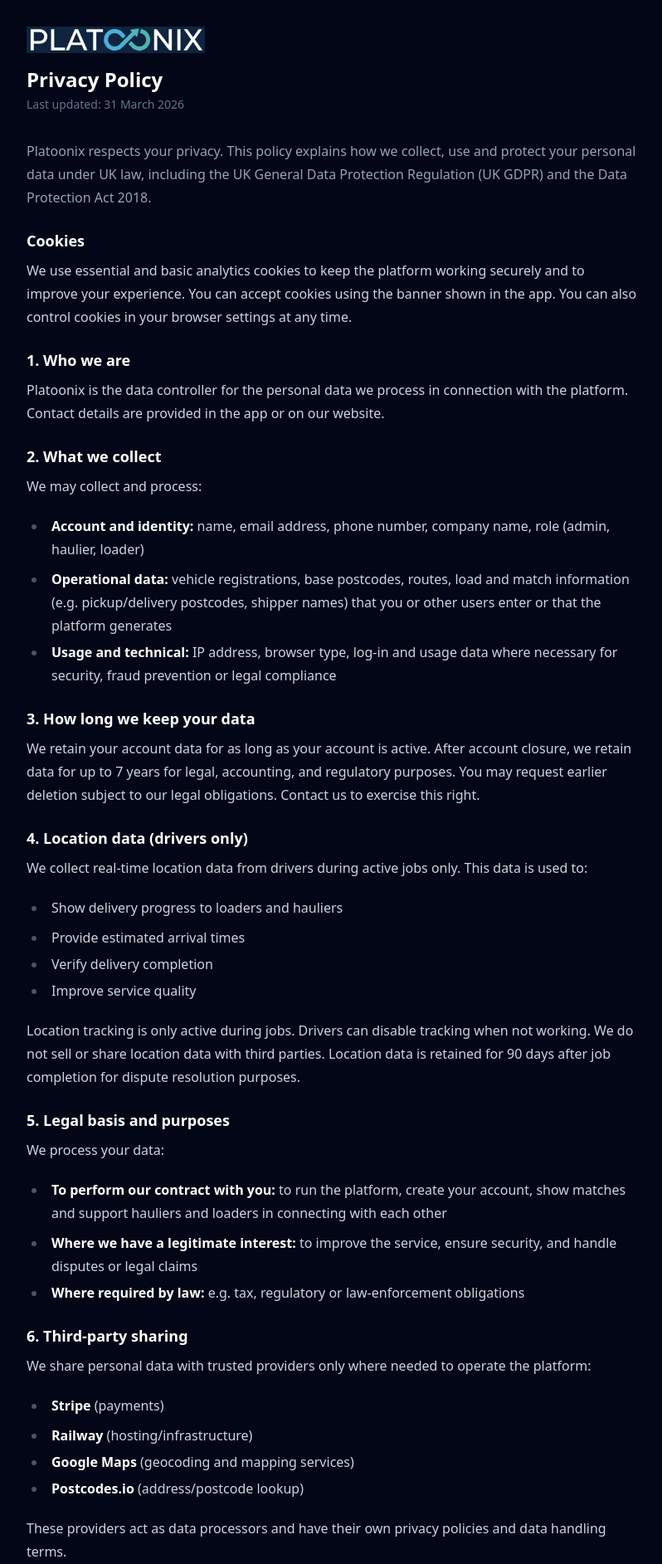
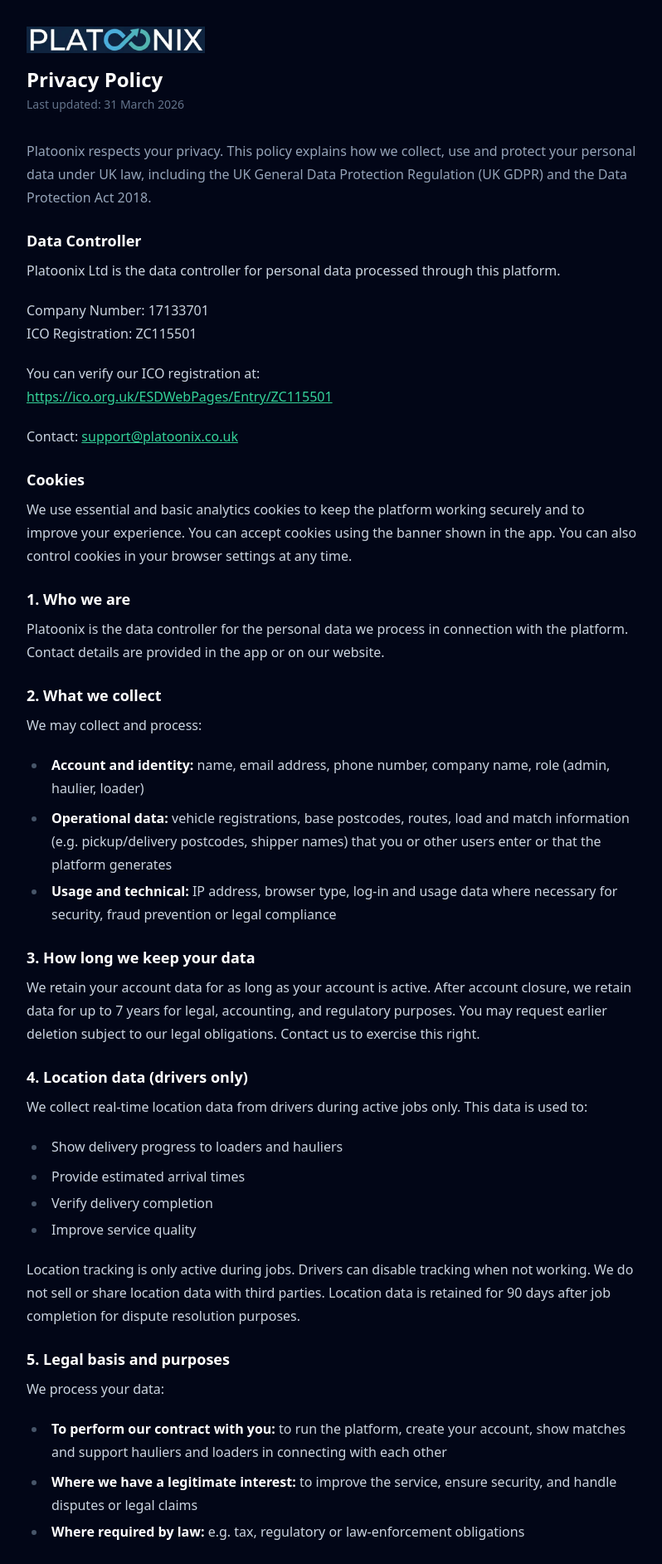
Before and after one commit to shakirqamardin/platoonix, a FastAPI app: page /privacy in a window 1280 px wide. Shown: the top 1885 px of the page at 83% size, without its empty margins (240-1038 px from the left). Run offline with FastAPI, Linux system fonts and the light colour scheme; parts of the project's set-up code (start-up, migrations or seed data) failed here and were passed over; some libraries are stand-ins or nearby versions.

Commit message:
Privacy/Terms: add ICO registration details and verification link
Made-with: Cursor

```diff
--- a/app/templates/privacy.html
+++ b/app/templates/privacy.html
@@ -18,6 +18,15 @@
 
       <div class="prose prose-invert prose-slate max-w-none text-slate-300 space-y-6">
         <p class="text-slate-400">Platoonix respects your privacy. This policy explains how we collect, use and protect your personal data under UK law, including the UK General Data Protection Regulation (UK GDPR) and the Data Protection Act 2018.</p>
+
+
+        <section>
+          <h2 class="text-lg font-semibold text-white mt-6 mb-2">Data Controller</h2>
+          <p>Platoonix Ltd is the data controller for personal data processed through this platform.</p>
+          <p class="mt-2">Company Number: 17133701<br />ICO Registration: ZC115501</p>
+          <p class="mt-2">You can verify our ICO registration at:<br /><a href="https://ico.org.uk/ESDWebPages/Entry/ZC115501" class="text-emerald-400 hover:underline" target="_blank" rel="noopener noreferrer">https://ico.org.uk/ESDWebPages/Entry/ZC115501</a></p>
+          <p class="mt-2">Contact: <a href="mailto:support@platoonix.co.uk" class="text-emerald-400 hover:underline">support@platoonix.co.uk</a></p>
+        </section>
 
 
         <section id="cookies">
--- a/app/templates/terms.html
+++ b/app/templates/terms.html
@@ -191,7 +191,7 @@
 
         <section>
           <h2 class="text-lg font-semibold text-white mt-6 mb-2">12. Data protection</h2>
-          <p>We process personal data in accordance with UK data protection law (UK GDPR and Data Protection Act 2018) to operate the discovery service, facilitate payments, and meet our legal obligations. For what we collect, why, and your rights, see our <a href="/privacy" class="text-emerald-400 hover:underline">Privacy Policy</a>.</p>
+          <p>We process personal data in accordance with UK data protection law (UK GDPR and Data Protection Act 2018) to operate the discovery service, facilitate payments, and meet our legal obligations. Platoonix Ltd is registered with the Information Commissioner's Office (ICO Registration: ZC115501). For what we collect, why, and your rights, see our <a href="/privacy" class="text-emerald-400 hover:underline">Privacy Policy</a>.</p>
         </section>
 
         <section>
```
